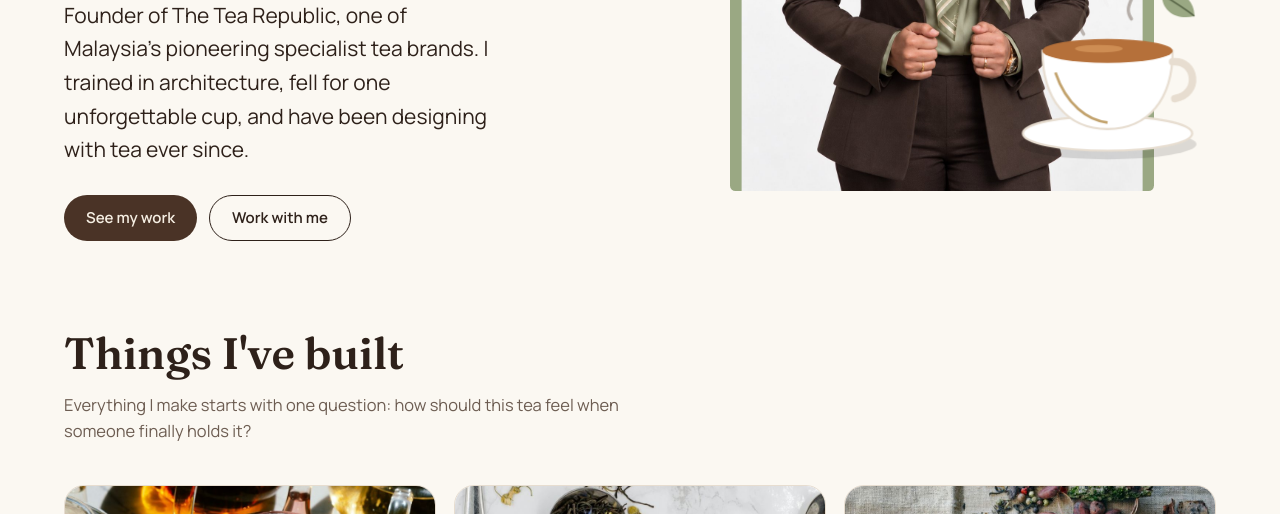
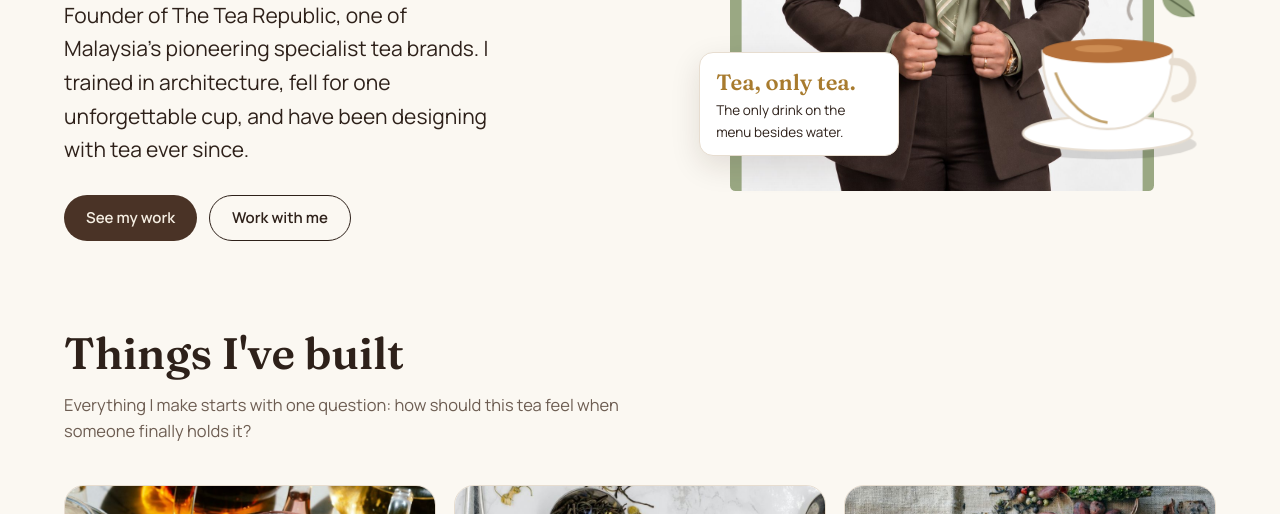
Before and after one commit to kimyrastyle-cpu/sumita-singam, a plain HTML site: page index.html in a window 1280 px wide. Shown: the part 586-1100 px from the top of the page. Drawn offline with Linux system fonts and the light colour scheme.

Commit message:
Move hero tag card below the face
Co-Authored-By: Claude Opus 5.5 <noreply@anthropic.com>
Claude-Session: https://claude.ai/code/session_01DqwDH8nATRyCjEVgArUDPR

```diff
--- a/index.html
+++ b/index.html
@@ -56,7 +56,7 @@ header{position:sticky;top:0;z-index:5;background:color-mix(in srgb,var(--bg) 88
 .steam path:nth-child(2){animation-delay:1.3s}.steam path:nth-child(3){animation-delay:2.6s}
 @keyframes rise{0%{transform:translateY(10px);opacity:0}40%{opacity:.6}100%{transform:translateY(-16px);opacity:0}}
 @media(prefers-reduced-motion:reduce){.steam path{animation:none}}
-.tag{position:absolute;left:0;top:16%;background:var(--card);border:1px solid var(--line);border-radius:14px;padding:12px 16px;box-shadow:0 10px 30px rgb(40 25 15/.12);font-size:13.5px;max-width:200px}
+.tag{position:absolute;left:0;bottom:6%;background:var(--card);border:1px solid var(--line);border-radius:14px;padding:12px 16px;box-shadow:0 10px 30px rgb(40 25 15/.12);font-size:13.5px;max-width:200px}
 .tag b{display:block;font-family:Fraunces,serif;font-size:22px;color:var(--gold)}
 /* built */
 .grid{display:grid;grid-template-columns:repeat(auto-fit,minmax(min(100%,300px),1fr));gap:18px;margin-top:40px}
```
